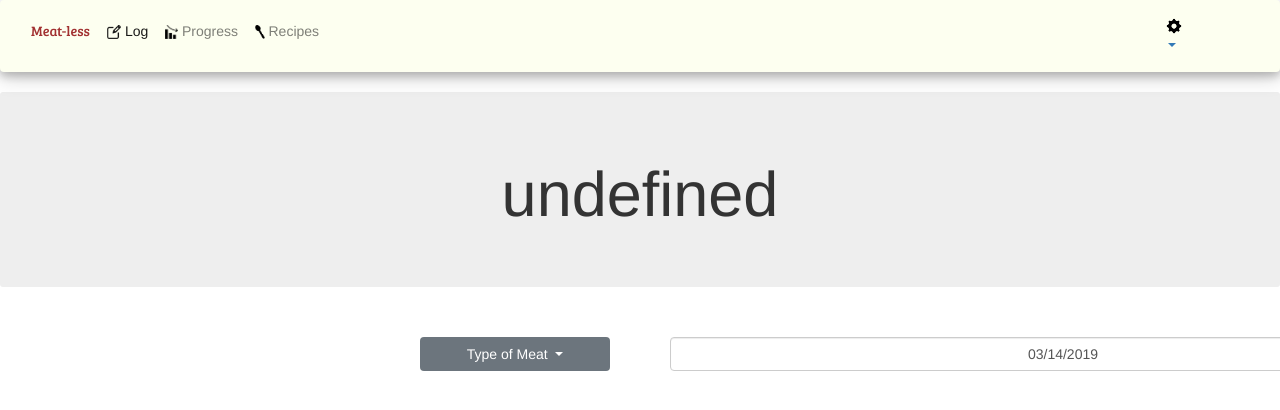
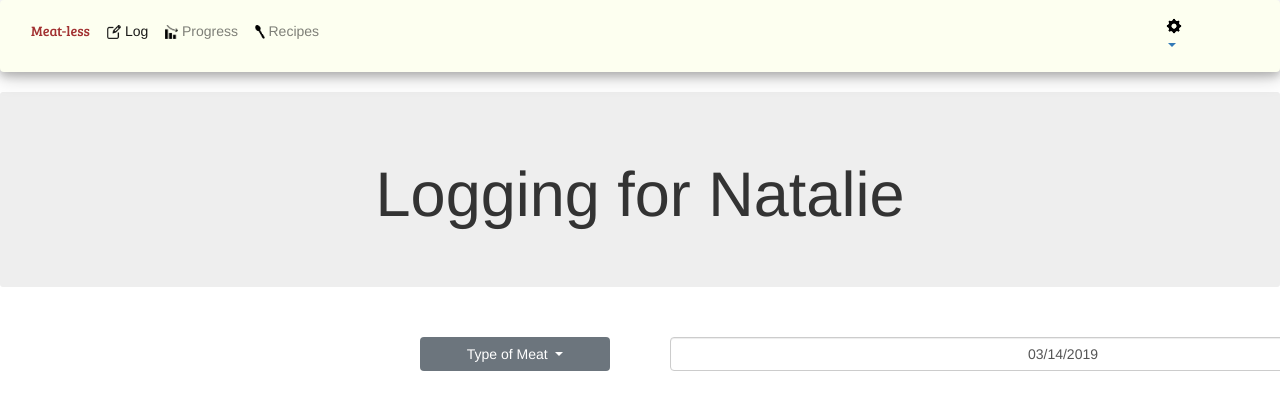
Before and after one commit to meat-less/meat-less, a plain HTML site: page project_5_files/page3.html in a window 1280 px wide. Shown: the top 410 px of the page. Drawn offline with nearby package versions, Linux system fonts and the light colour scheme.

Commit message:
added default header for logging

```diff
--- a/project_5_files/page3.html
+++ b/project_5_files/page3.html
@@ -237,7 +237,9 @@ $(".form-control").datepicker({
 -->
 <script type="text/javascript">
   urlp=[];u=location.search.replace("?","").split("&").forEach(function(d){e=d.split("=");urlp[e[0]]=e[1];})
-  document.getElementById("username").innerHTML = urlp["uname"];
+  if(urlp["uname"]){
+     document.getElementById("username").innerHTML = urlp["uname"];
+  }
 
 </script>
 
```
